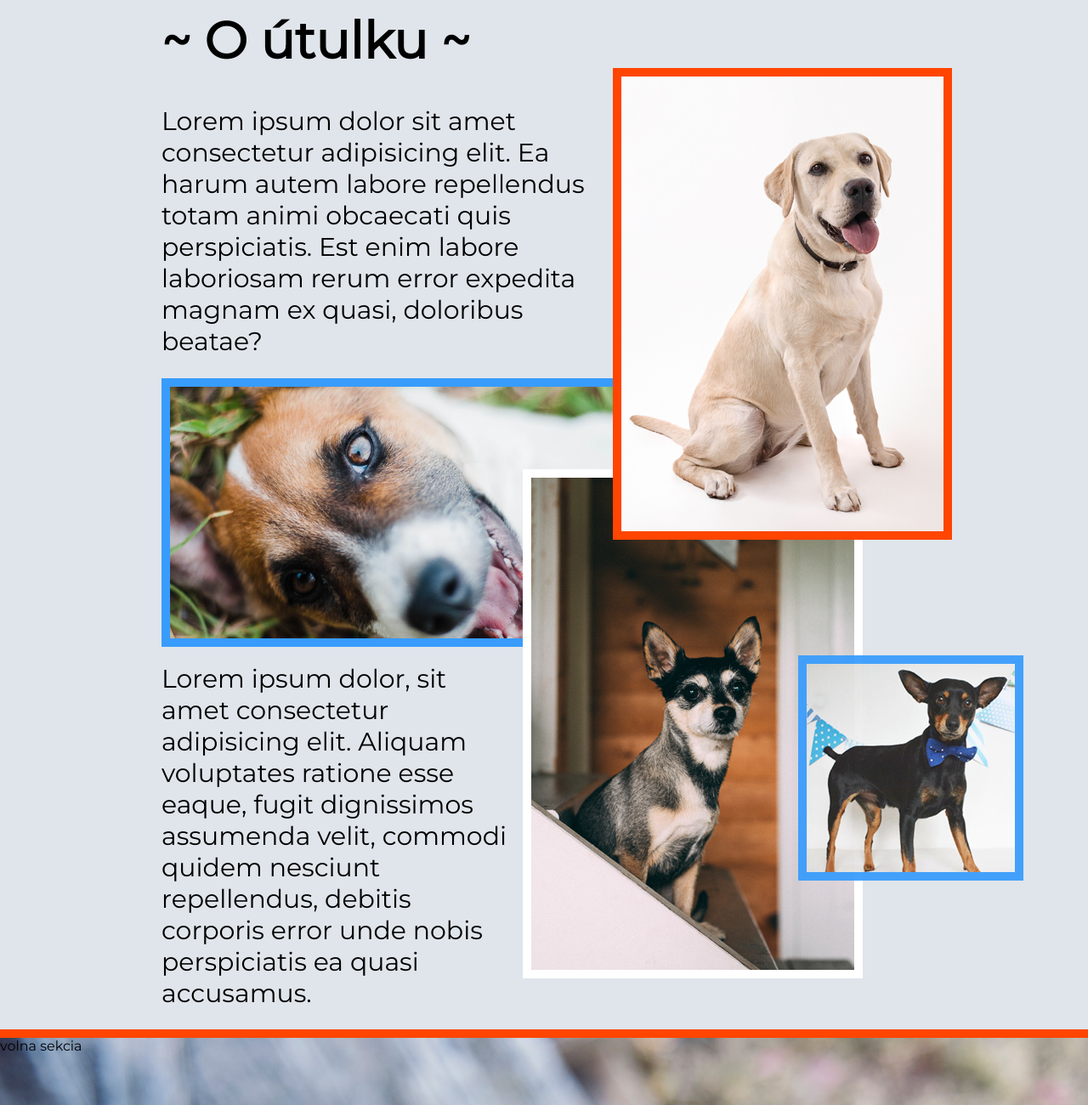
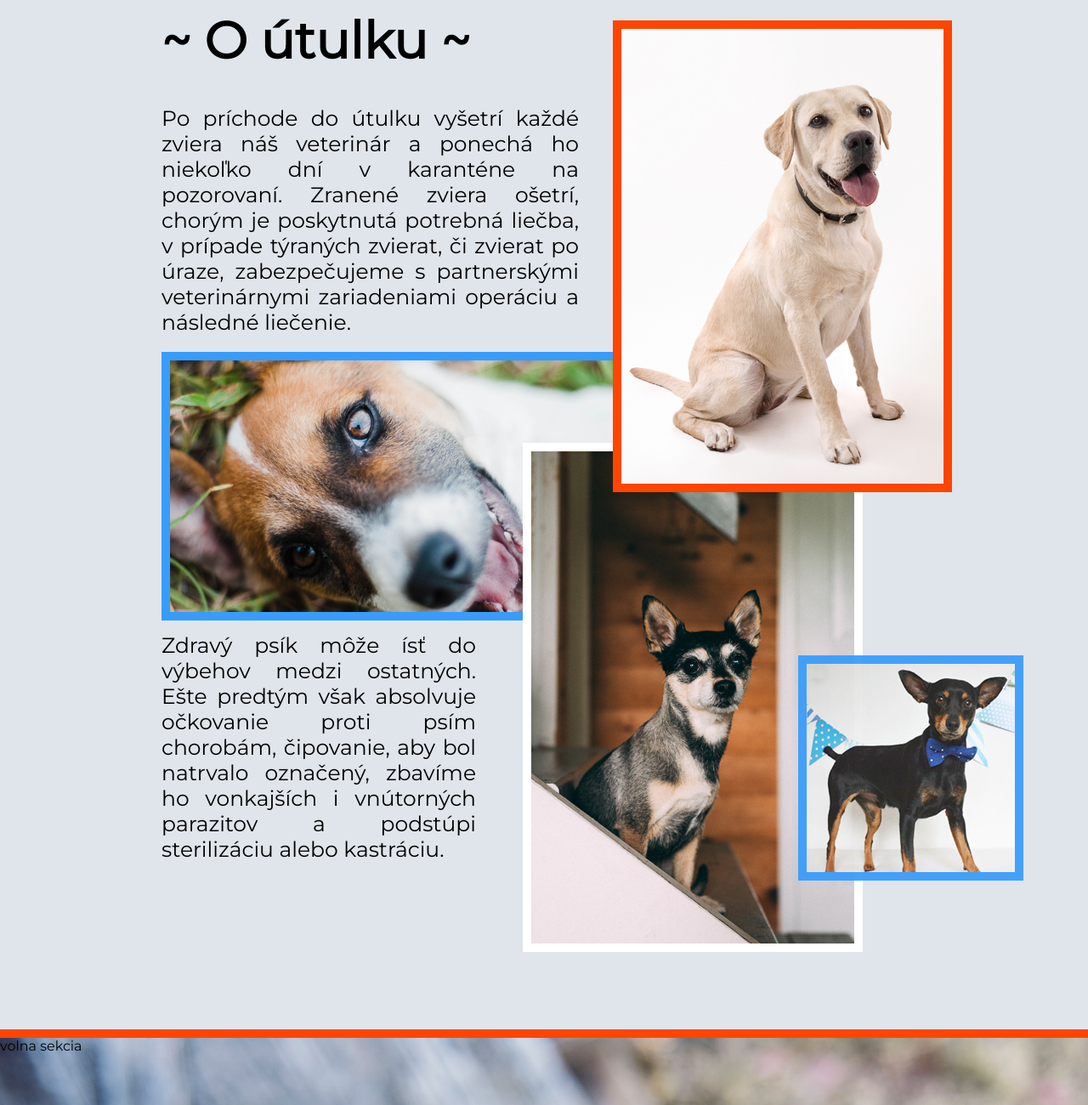
Before and after one commit to matejvalocky/WEB-UTULOK, a plain HTML site: page index.html in a window 1280 px wide. Shown: the part 780-2080 px from the top of the page at 85% size. Drawn offline with nearby package versions, Linux system fonts and the light colour scheme.

Commit message:
pridávanie textov do sekcie O UTULKU

```diff
--- a/index.html
+++ b/index.html
@@ -94,10 +94,9 @@
                 <!-- about -->
                 <div id="aboutSection">
                   <h1 id="oUtulku">~ O útulku ~</h1>
-                    <p>Lorem ipsum dolor sit amet consectetur adipisicing elit.
-                        Ea harum autem labore  repellendus totam animi obcaecati quis
-                        perspiciatis. Est enim labore laboriosam rerum error expedita
-                        magnam ex quasi, doloribus beatae?</p>
+                        <p>
+                            Po príchode do útulku vyšetrí každé zviera náš veterinár a ponechá ho niekoľko dní v karanténe na pozorovaní. Zranené zviera ošetrí, chorým je poskytnutá potrebná liečba, v prípade týraných zvierat, či zvierat po úraze, zabezpečujeme s partnerskými veterinárnymi zariadeniami operáciu a následné liečenie.
+                        </p>
 
                     <div class="aboutImg0">
                         <!-- obrazok0 -->
@@ -115,10 +114,10 @@
                         <!-- obrazok3 -->
                     </div>
 
-                    <div id="aboutSection2"><p>Lorem ipsum dolor, sit amet consectetur
-                        adipisicing elit. Aliquam voluptates ratione esse eaque, fugit
-                        dignissimos assumenda velit, commodi quidem nesciunt repellendus,
-                        debitis corporis error unde nobis perspiciatis ea quasi accusamus.</p>
+                    <div id="aboutSection2">
+                        <p>
+                        Zdravý psík môže ísť do výbehov medzi ostatných. Ešte predtým však absolvuje očkovanie proti psím chorobám, čipovanie, aby bol natrvalo označený, zbavíme ho vonkajších i vnútorných parazitov a podstúpi sterilizáciu alebo kastráciu.
+                        </p>
                     </div>
 
 
--- a/styles.css
+++ b/styles.css
@@ -104,7 +104,9 @@ body{
 
 
 #aboutSection p{
-    font-size: 30px;
+    font-size: 25px;
+    padding-right: 51px;
+    text-align: justify;
 }
 
 .borderBlue{
@@ -163,7 +165,7 @@ body{
 
 
 .aboutImg2{
-    top: 30px;
+    top: -26px;
     left: 50%;
     background-image: url(./img/retriever.JPG);
     width: 399px;
```
